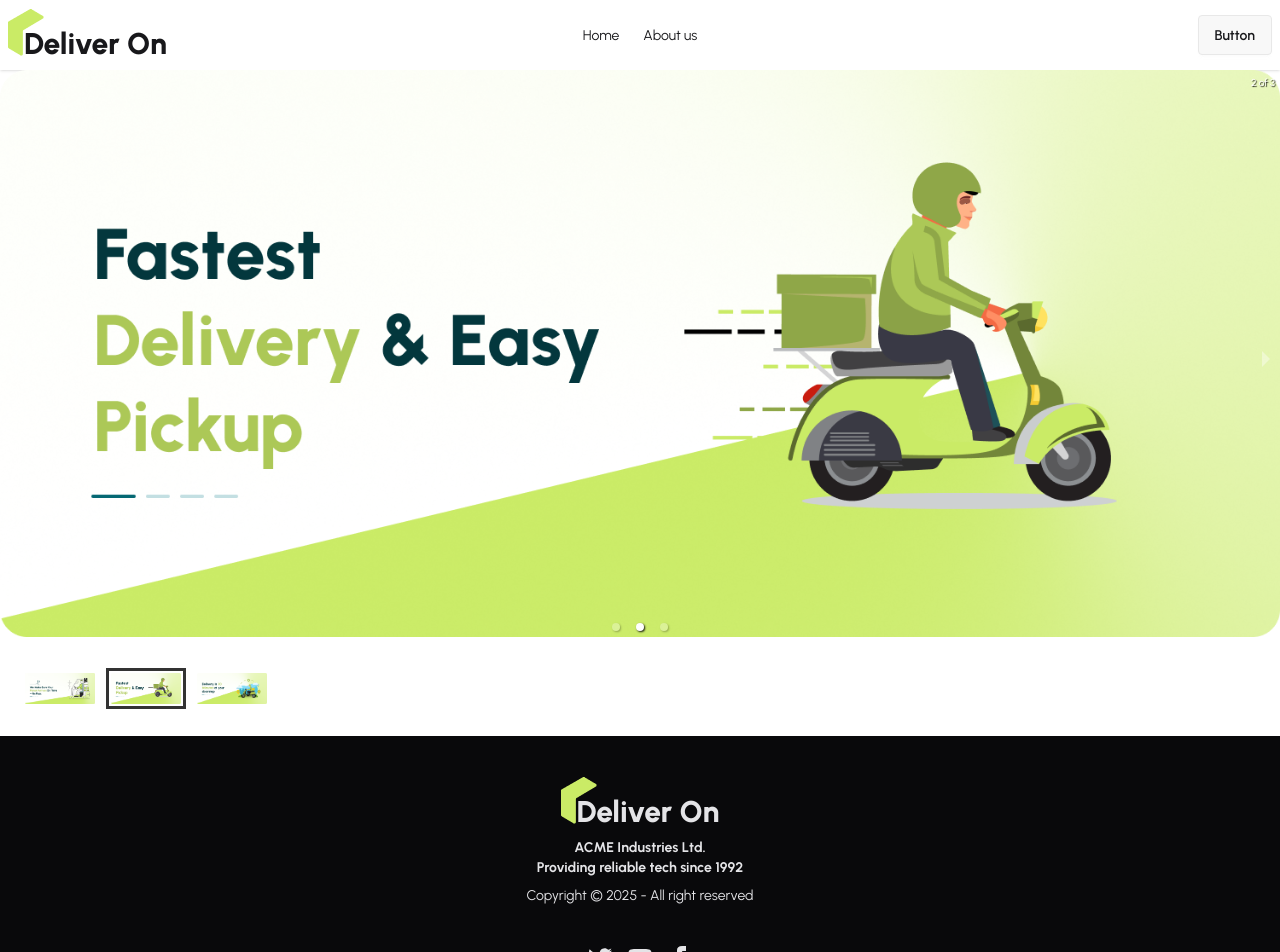
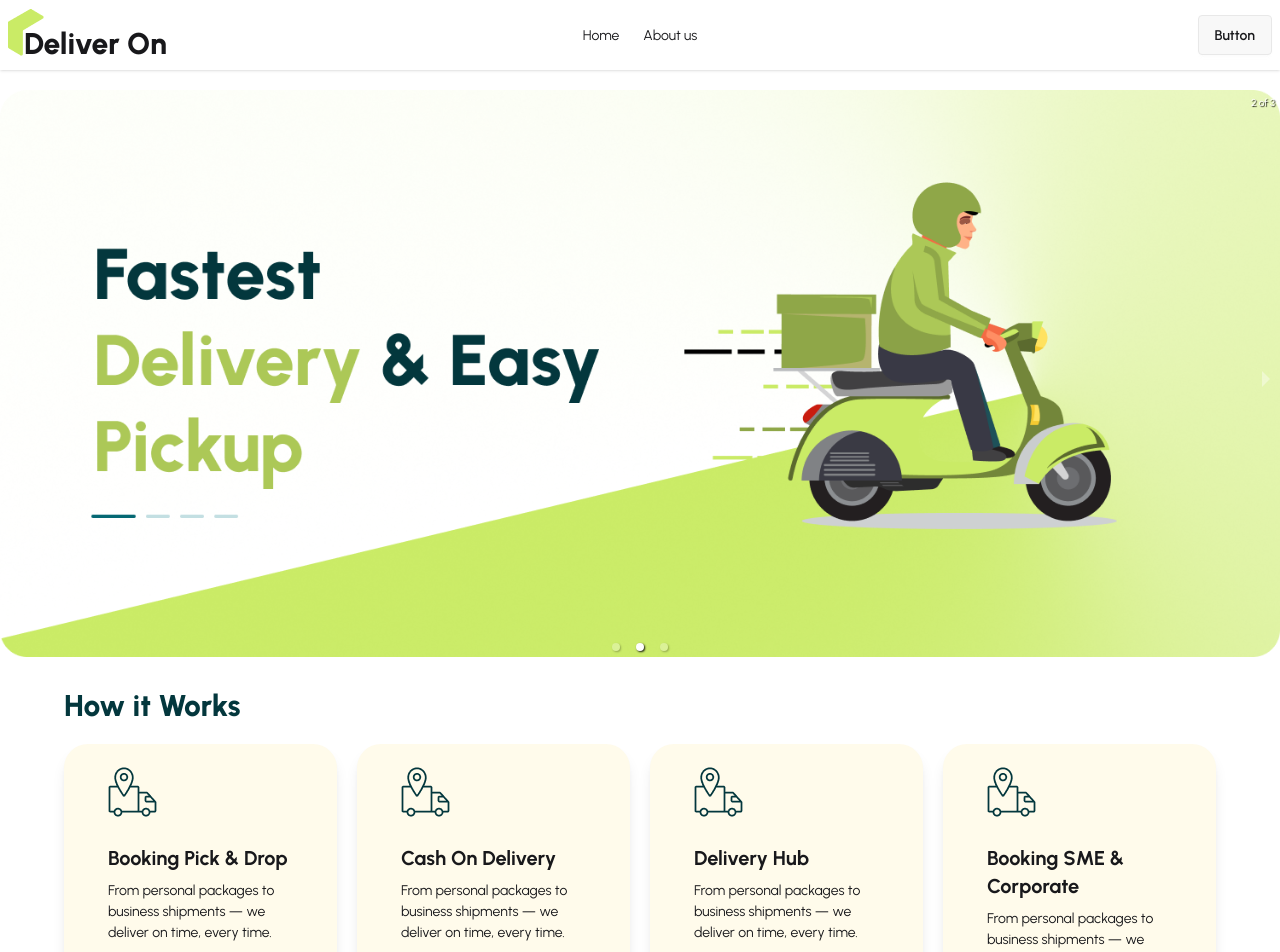
Before and after one commit to hasibprangon/DeliverOn-client, a React (Vite) app: page / in a window 1280 px wide. Shown: the top 952 px of the page. Built offline with nearby package versions, Linux system fonts and the light colour scheme.

Commit message:
how it works section added

```diff
--- a/src/layoutes/RootLayout.jsx
+++ b/src/layoutes/RootLayout.jsx
@@ -1,4 +1,3 @@
-import React from 'react';
 import { Outlet } from 'react-router';
 import Navbar from '../pages/shared/Navbar/Navbar';
 import Footer from '../pages/shared/footer/Footer';
--- a/src/pages/Home/Banner/Banner.jsx
+++ b/src/pages/Home/Banner/Banner.jsx
@@ -1,4 +1,3 @@
-import React from 'react';
 import "react-responsive-carousel/lib/styles/carousel.min.css";
 import banner1 from '../../../assets/banner/banner1.png'
 import banner2 from '../../../assets/banner/banner2.png'
@@ -6,7 +5,7 @@ import banner3 from '../../../assets/banner/banner3.png'
 import { Carousel } from 'react-responsive-carousel';
 const Banner = () => {
     return (
-        <Carousel autoPlay={true} interval={3000} infiniteLoop={true}>
+        <Carousel autoPlay={true} interval={3000} infiniteLoop={true} showThumbs={false}>
             <div>
                 <img src={banner1} />
             </div>
--- a/src/pages/Home/Home/Home.jsx
+++ b/src/pages/Home/Home/Home.jsx
@@ -1,10 +1,13 @@
-import React from 'react';
 import Banner from '../Banner/Banner';
+import HowItWorks from '../howItWorks/HowItWorks';
 
 const Home = () => {
     return (
         <div>
-            <Banner></Banner>
+            <div className='my-5'>
+                <Banner></Banner>
+            </div>
+            <HowItWorks></HowItWorks>
         </div>
     );
 };
--- /dev/null
+++ b/src/pages/Home/howItWorks/HowItWorks.jsx
@@ -0,0 +1,65 @@
+import bookingIcon from '../../../assets/bookingIcon.png'
+const HowItWorks = () => {
+    return (
+        <div className="mb-5 max-w-6xl mx-auto">
+            <h2 className="font-extrabold text-3xl mb-5 text-[#03373d] ">How it Works</h2>
+
+            <div className='lg:flex gap-5'>
+                <div className="bg-amber-50 lg:w-96 shadow-lg rounded-3xl p-5 lg:mb-0 md:mb-0 mb-3">
+                    <figure>
+                        <img
+                            src= {bookingIcon} className='mx-5'/>
+                    </figure>
+                    <div className="card-body">
+                        <h2 className="card-title font-bold text-xl">
+                            Booking Pick & Drop
+                        </h2>
+                        <p>From personal packages to business shipments — we deliver on time, every time.</p>
+                    </div>
+                </div>
+
+                <div className="bg-amber-50 lg:w-96 shadow-lg rounded-3xl p-5 lg:mb-0 md:mb-0 mb-3">
+                    <figure>
+                        <img
+                            src= {bookingIcon} className='mx-5'/>
+                    </figure>
+                    <div className="card-body">
+                        <h2 className="card-title font-bold text-xl">
+                            Cash On Delivery
+                        </h2>
+                        <p>From personal packages to business shipments — we deliver on time, every time. </p>
+                    </div>
+                </div>
+
+                <div className="bg-amber-50 lg:w-96 shadow-lg rounded-3xl p-5 lg:mb-0 md:mb-0 mb-3">
+                    <figure>
+                        <img
+                            src= {bookingIcon} className='mx-5'/>
+                    </figure>
+                    <div className="card-body">
+                        <h2 className="card-title font-bold text-xl">
+                            Delivery Hub
+                        </h2>
+                        <p>From personal packages to business shipments — we deliver on time, every time.</p>
+                    </div>
+                </div>
+
+                <div className="bg-amber-50 lg:w-96 shadow-lg rounded-3xl p-5 lg:mb-0 md:mb-0 mb-3">
+                    <figure>
+                        <img
+                            src= {bookingIcon} className='mx-5'/>
+                    </figure>
+                    <div className="card-body">
+                        <h2 className="card-title font-bold text-xl">
+                           Booking SME & Corporate
+                        </h2>
+                        <p>From personal packages to business shipments — we deliver on time, every time.</p>
+                    </div>
+                </div>
+
+            </div>
+        </div>
+    );
+};
+
+export default HowItWorks;
--- a/src/pages/shared/Navbar/Navbar.jsx
+++ b/src/pages/shared/Navbar/Navbar.jsx
@@ -1,4 +1,3 @@
-import React from 'react';
 import { NavLink } from 'react-router';
 import DeliverOnLogo from '../DeliverOnLogo/DeliverOnLogo';
 
--- a/src/pages/shared/footer/Footer.jsx
+++ b/src/pages/shared/footer/Footer.jsx
@@ -1,4 +1,3 @@
-import React from 'react';
 import DeliverOnLogo from '../DeliverOnLogo/DeliverOnLogo';
 
 const Footer = () => {
```
